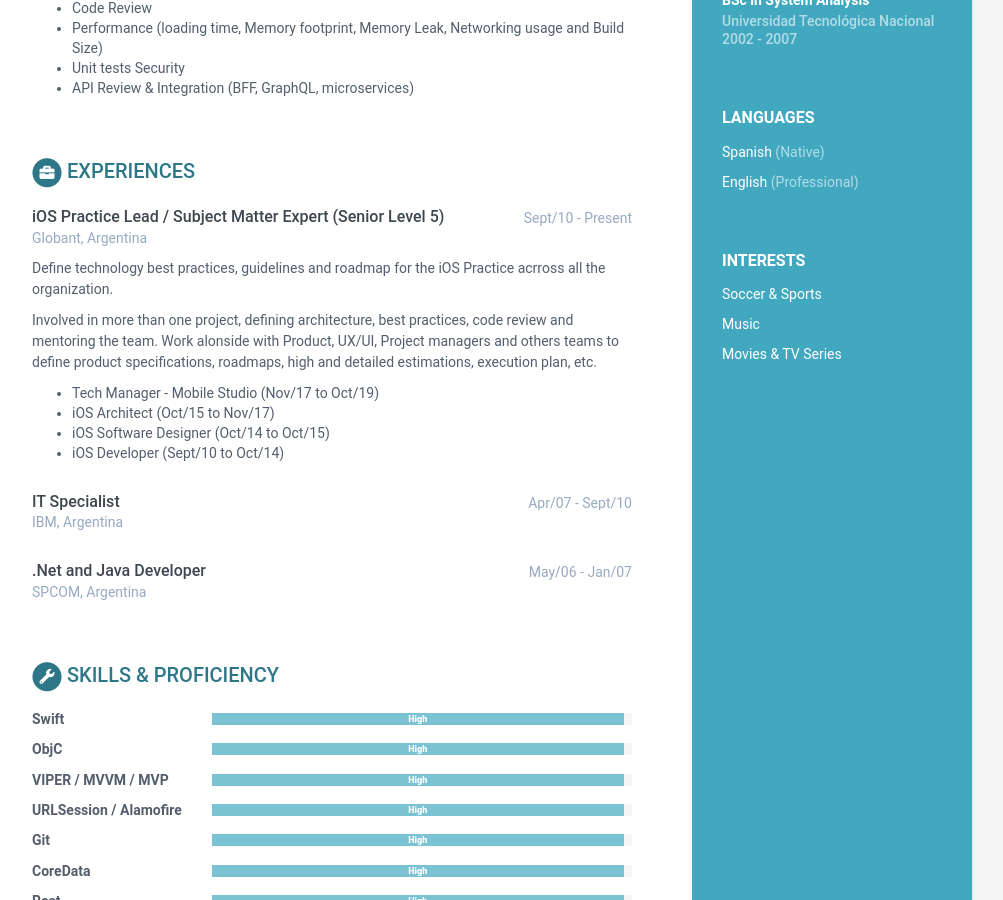
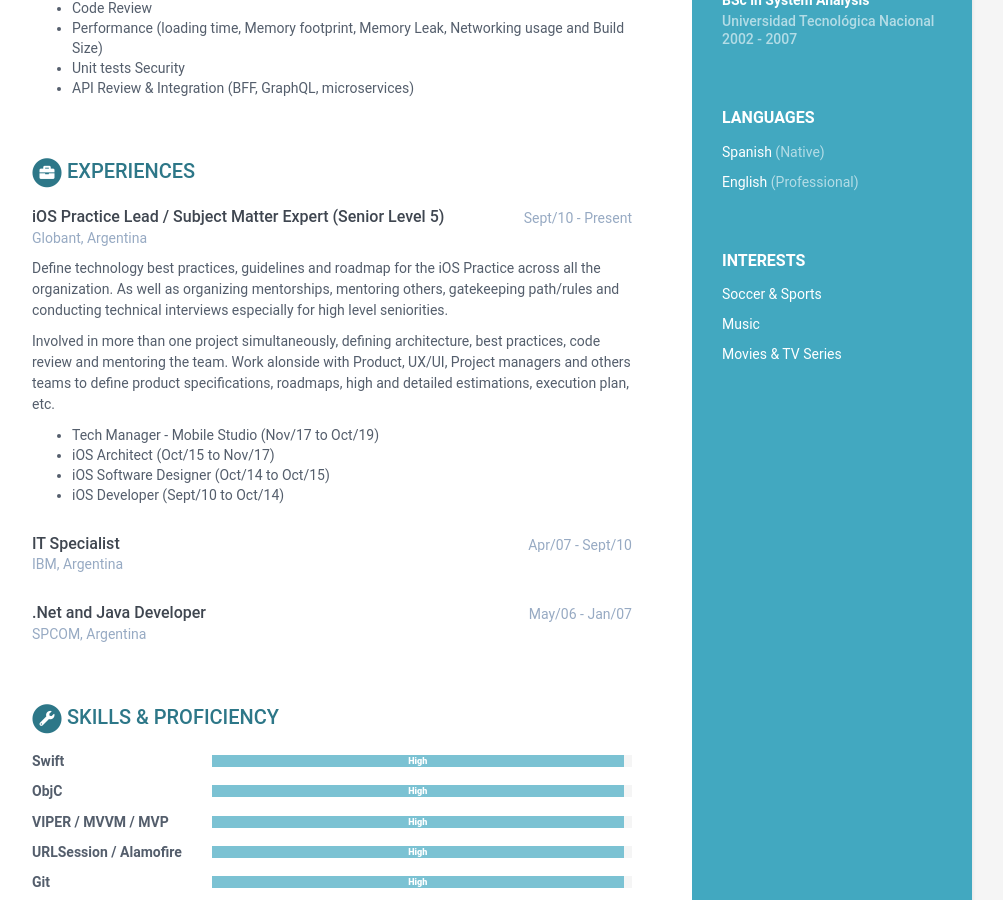
Before and after one commit to pcalcagnino/pcalcagnino.github.io, a Jekyll site: the page built from index.html, in a window 1280 px wide and 900 px high, scrolled down 604 px. Shown: the whole window, without its empty margins (168-1171 px from the left). Built offline with Jekyll 4.4.1, drawn with Linux system fonts in a browser that asks for light colours.

Commit message:
Fix typo and add information

```diff
--- a/_data/data.yml
+++ b/_data/data.yml
@@ -103,9 +103,11 @@ experiences:
       time: Sept/10 - Present
       company: Globant, Argentina
       details: |
-        Define technology best practices, guidelines and roadmap for the iOS Practice acrross all the organization.
+        Define technology best practices, guidelines and roadmap for the iOS Practice across all the
+        organization. As well as organizing mentorships, mentoring others, gatekeeping path/rules and conducting technical
+        interviews especially for high level seniorities.
 
-        Involved in more than one project, defining architecture, best practices, code review and mentoring the team.
+        Involved in more than one project simultaneously, defining architecture, best practices, code review and mentoring the team.
         Work alonside with Product, UX/UI, Project managers and others teams to define product specifications, roadmaps, high
         and detailed estimations, execution plan, etc.
 
```
